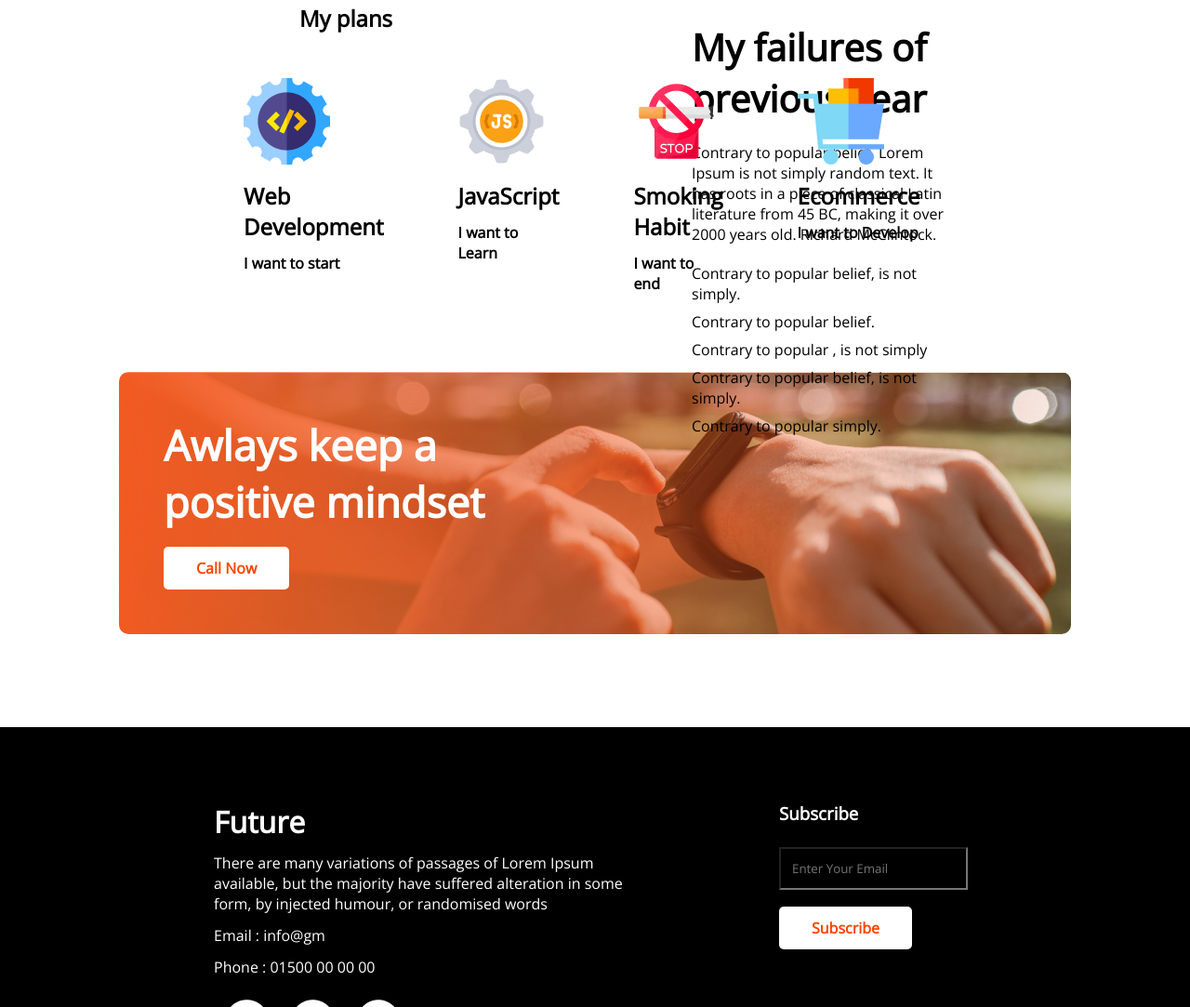
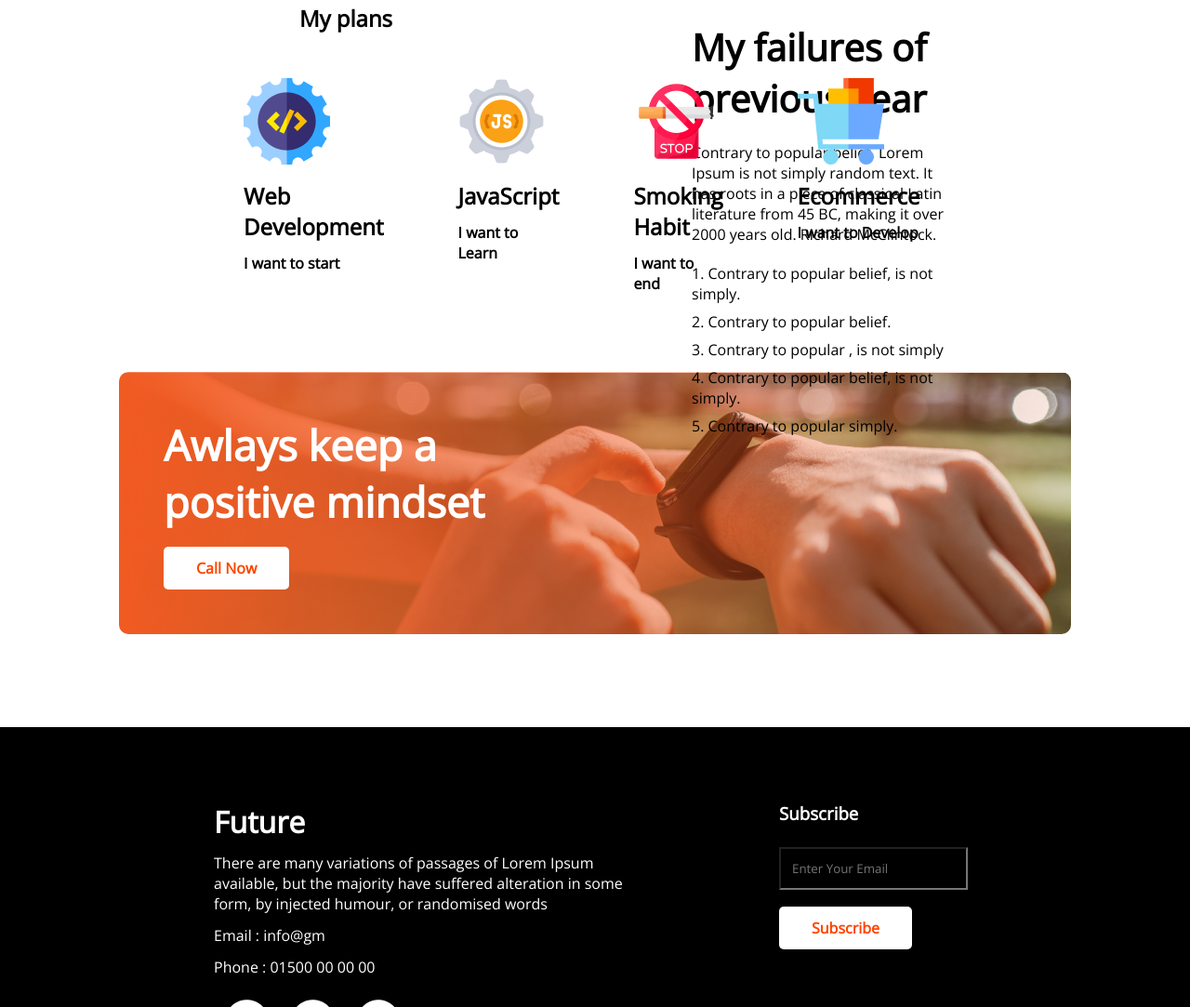
Before and after one commit to Mahid970/new-year-mission, a plain HTML site: page index.html in a window 1280 px wide. Shown: the part 1798-2881 px from the top of the page at 93% size. Drawn offline with nearby package versions, Linux system fonts and the light colour scheme.

Commit message:
finally done

```diff
--- a/index.html
+++ b/index.html
@@ -49,11 +49,11 @@
             making it over 2000 years old. Richard McClintock.
           </p>
           <ul class="item-list">
-            <li>Contrary to popular belief, is not simply.</li>
-            <li>Contrary to popular belief.</li>
-            <li>Contrary to popular , is not simply</li>
-            <li>Contrary to popular belief, is not simply.</li>
-            <li>Contrary to popular simply.</li>
+            <li>1. Contrary to popular belief, is not simply.</li>
+            <li>2. Contrary to popular belief.</li>
+            <li>3. Contrary to popular , is not simply</li>
+            <li>4. Contrary to popular belief, is not simply.</li>
+            <li>5. Contrary to popular simply.</li>
           </ul>
         </div>
       </section>
```
